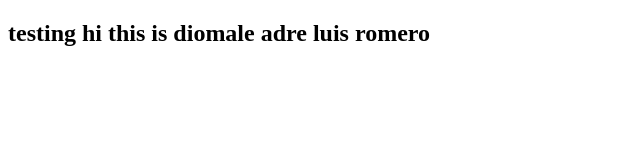
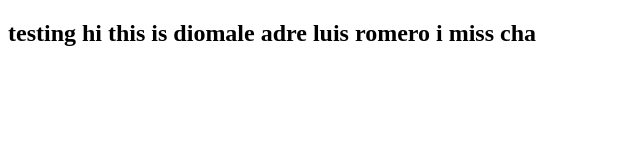
Before and after one commit to X4NZU0/testing, a plain HTML site: page Untitled-1.html in a window 1280 px wide. Shown: the whole page, without its empty margins (0-640 px from the left). Drawn offline with Linux system fonts and the light colour scheme.

Commit message:
Untitled-1.html

```diff
--- a/Untitled-1.html
+++ b/Untitled-1.html
@@ -6,6 +6,6 @@
     <title>Document</title>
 </head>
 <body>
-    <h2>testing hi this is diomale adre luis romero</h2>
+    <h2>testing hi this is diomale adre luis romero i miss cha </h2>
 </body>
 </html>
```
